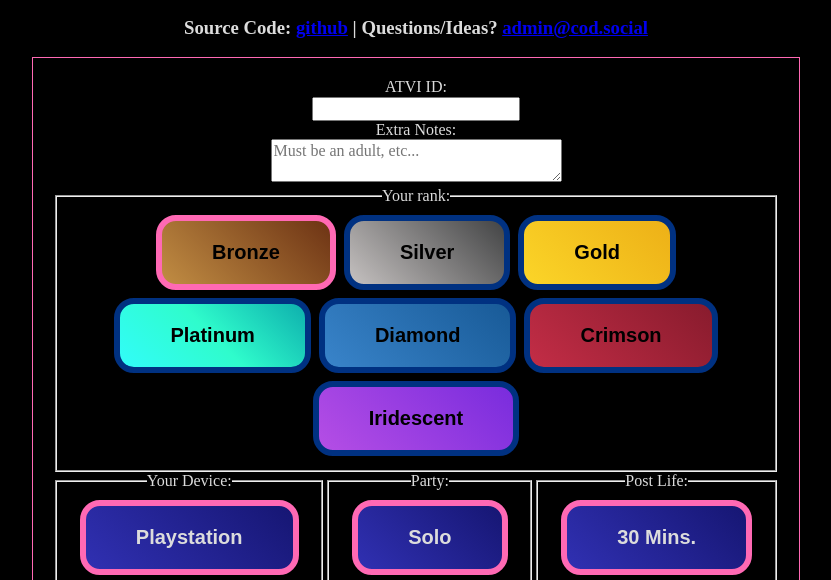
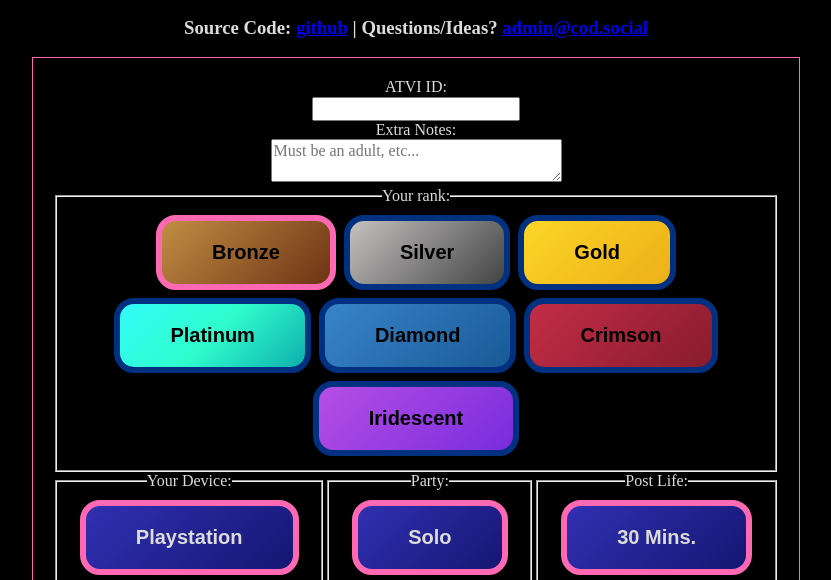
Before and after one commit to rpgwaiter/cod-lfg, a website: page public/index.html in a window 1280 px wide. Shown: the part 144-724 px from the top of the page, without its empty margins (244-1075 px from the left). Drawn offline with nearby package versions, Linux system fonts and the light colour scheme; no server answers.

Commit message:
angled the shading

```diff
--- a/public/style.css
+++ b/public/style.css
@@ -1,13 +1,13 @@
 :root {
   /* Colors */
-  --bronze: linear-gradient(45deg, #c18d43 0%, #6d3314 100%);
-  --silver: linear-gradient(45deg, #c5c1c0 0%, #434445 100%);
-  --gold: linear-gradient(45deg, #fbd528 0%, #edb017 100%);
-  --platinum: linear-gradient(45deg, #32fcf9 0%, #2ffccc 50%, #0eafad 100%);
-  --diamond: linear-gradient(45deg, #3984ca 0%, #185a97 100%);
-  --crimson: linear-gradient(45deg, #c32d46 0%, #881b2d 100%);
-  --iridescent: linear-gradient(45deg, #b54ee5 0%, #792cdd 100%);
-  --bluebutton: linear-gradient(45deg, rgb(48, 48, 178) 0%, rgb(22, 22, 115) 100%);
+  --bronze: linear-gradient(135deg, #c18d43 0%, #6d3314 100%);
+  --silver: linear-gradient(135deg, #c5c1c0 0%, #434445 100%);
+  --gold: linear-gradient(135deg, #fbd528 0%, #edb017 100%);
+  --platinum: linear-gradient(135deg, #32fcf9 0%, #2ffccc 50%, #0eafad 100%);
+  --diamond: linear-gradient(135deg, #3984ca 0%, #185a97 100%);
+  --crimson: linear-gradient(135deg, #c32d46 0%, #881b2d 100%);
+  --iridescent: linear-gradient(135deg, #b54ee5 0%, #792cdd 100%);
+  --bluebutton: linear-gradient(135deg, rgb(48, 48, 178) 0%, rgb(22, 22, 115) 100%);
   --post-table-head: rgb(46, 46, 46);
   --submit-bg: teal;
 
```
